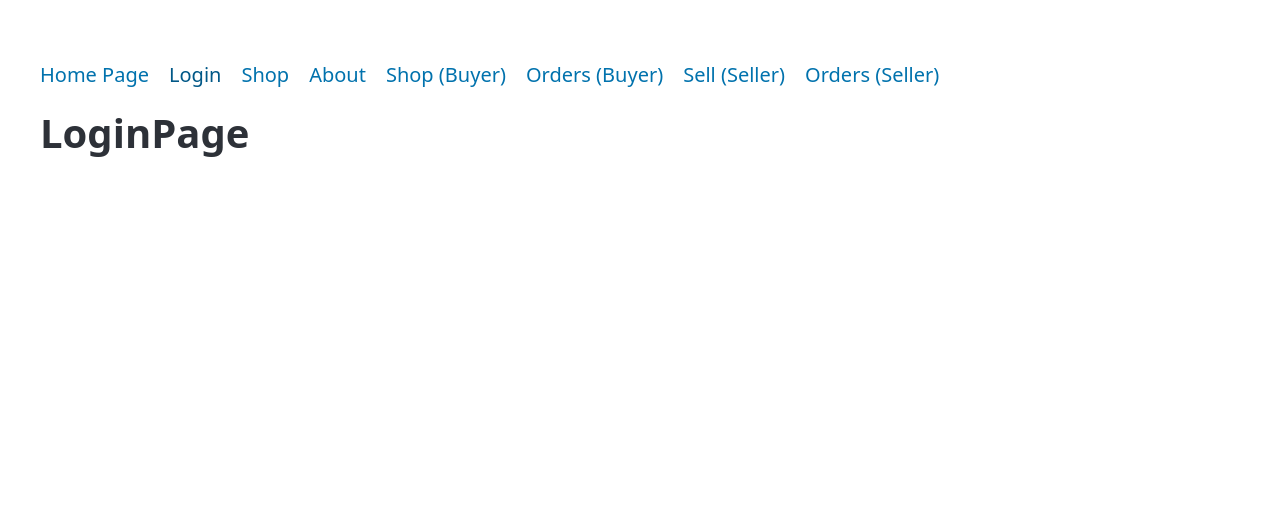
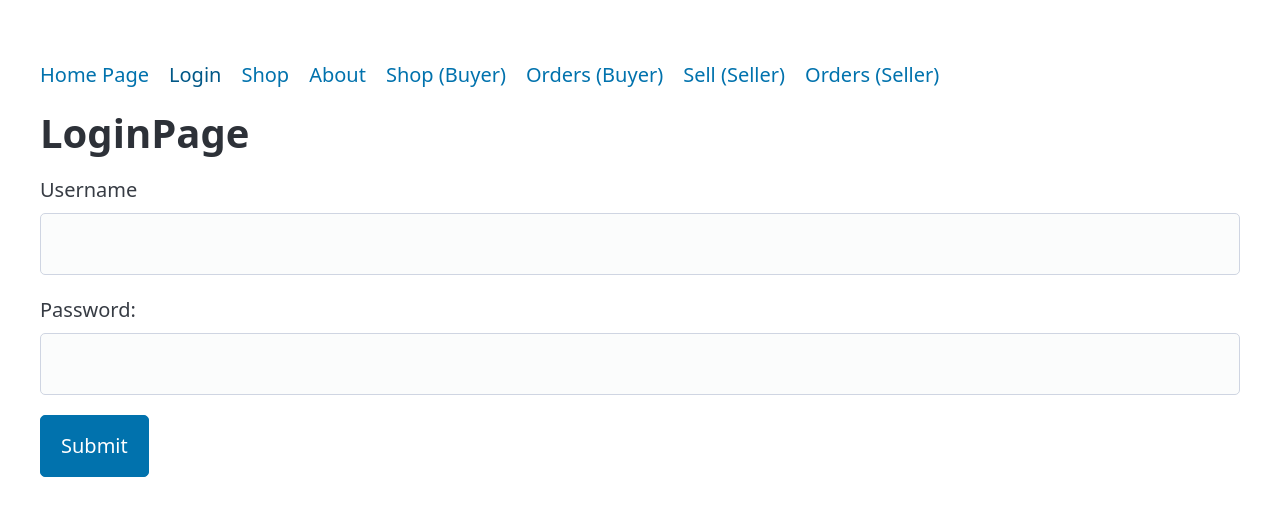
Before and after one commit to junjunjansent/JThreads, a React (Vite) app: page /login in a window 1280 px wide. Shown: the top 516 px of the page. Built offline with nearby package versions, Linux system fonts and the light colour scheme.

Commit message:
Jacob: basic login page

```diff
--- a/src/pages/LoginPage.jsx
+++ b/src/pages/LoginPage.jsx
@@ -2,6 +2,13 @@ const LoginPage = () => {
   return (
     <>
       <h1>LoginPage</h1>
+      <form>
+        <label>Username</label>
+        <input type="text" name="username_input"></input>
+        <label>Password:</label>
+        <input type="text" name="password_input"></input>
+        <button>Submit</button>
+      </form>
     </>
   );
 };
```
Also changed, not shown: 1 other file (tests, documents, lock files or other folders).
